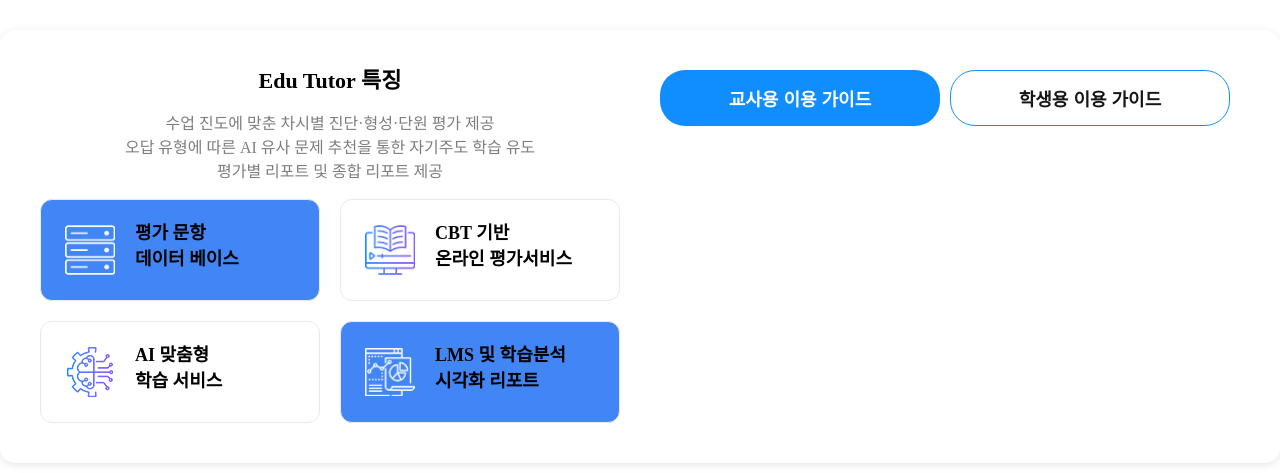
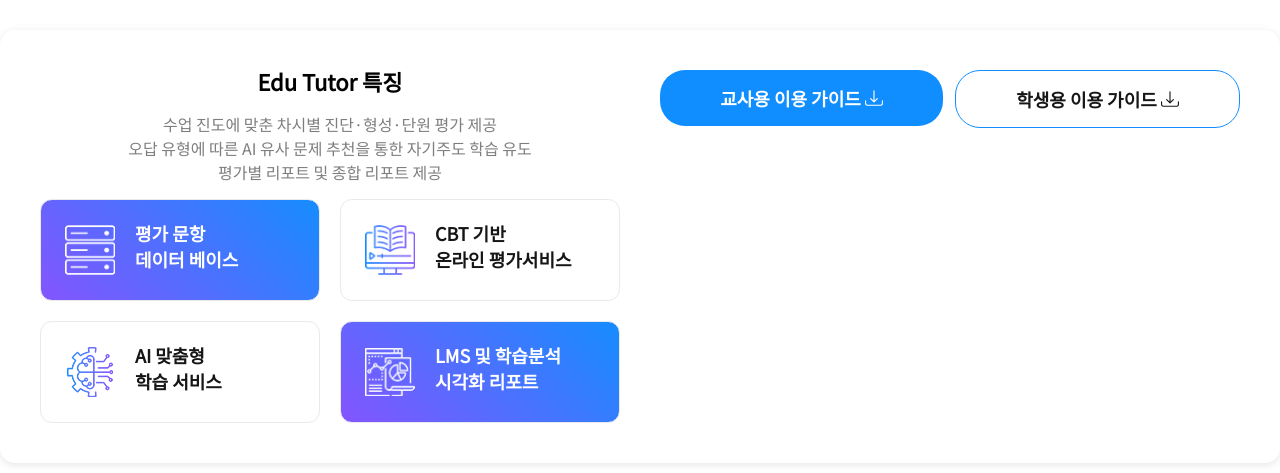
Before and after one commit to TLS-The-Last-Stop/edututor, a React (Vite) app in the folder Frontend/edututor/: page / in a window 1280 px wide. Shown: the part 325-798 px from the top of the page. Built offline with nearby package versions, Linux system fonts and the light colour scheme; no server answers.

Commit message:
fix: InfoSection css 수정
- ${reset}에 폰트 추가

```diff
--- a/Frontend/edututor/src/App.jsx
+++ b/Frontend/edututor/src/App.jsx
@@ -29,6 +29,7 @@
     ${reset}
     html, body {
         height: 100%;
+        font-family: 'Noto Sans KR', sans-serif;
     }
 `;
 /* 관리자 라우팅 */
@@ -231,15 +232,15 @@
             </Suspense>
           } />
 
-          <Route path="/course/:courseId" index element={
+          <Route path="/course/:courseId" element={
             <Suspense fallback={<LoadingSpinner />}>
-              {/*<ProtectedRoute requiredRole="TE">*/}
               <ProtectedRoute requiredRole="SU">
                 <CoursePage />
               </ProtectedRoute>
             </Suspense>
           } />
-          <Route path="/course0/:courseId" index element={
+
+          <Route path="/course0/:courseId" element={
             <Suspense fallback={<LoadingSpinner />}>
               <ProtectedRoute requiredRole="SU">
                 <CourseStudentPage />
@@ -247,7 +248,7 @@
             </Suspense>
           } />
 
-          <Route path="/course/enroll" index element={
+          <Route path="/course/enroll" element={
             <Suspense fallback={<LoadingSpinner />}>
               <ProtectedRoute requiredRole="TE">
                 <CourseClassroomEnrollPage />
--- a/Frontend/edututor/src/components/common/Header.jsx
+++ b/Frontend/edututor/src/components/common/Header.jsx
@@ -13,7 +13,6 @@
     width: 100%;
     border-bottom: 1px solid #eaeaea;
     background: white;
-    font-family: 'Noto Sans KR', sans-serif;
 `;
 
 const HeaderContent = styled.div`
--- a/Frontend/edututor/src/components/main/InfoSection.jsx
+++ b/Frontend/edututor/src/components/main/InfoSection.jsx
@@ -4,6 +4,8 @@
 import 시각화 from '../../assets/icon/시각화.png';
 import 평가 from '../../assets/icon/평가.png';
 import 선생님가이드 from '../../assets/file/지니아튜터+상세가이드(교사)_2407.pdf';
+import 학생가이드 from '../../assets/file/지니아튜터+상세가이드(학생)_2407.pdf';
+import { BsDownload } from 'react-icons/bs';
 
 const InfoContainer = styled.div`
     padding: 40px;
@@ -60,7 +62,7 @@
     box-sizing: border-box;
     padding: 24px;
     border-radius: 12px;
-    background: ${props => props.$primary ? '#4285f4' : 'white'};
+    background: ${props => props.$primary ? 'linear-gradient(-135deg, rgb(22, 140, 255) 0%, rgb(132, 85, 255) 100%)' : 'white'};
     border: 1px solid #eaeaea;
     transition: all 0.2s ease-in-out;
     display: flex;
@@ -93,6 +95,7 @@
 const FeatureContent = styled.div`
     flex: 1;
     width: 100%;
+    color: ${props => props.$primary ? '#fff' : '#171616FF'};
 
     h3 {
         font-size: 18px;
@@ -123,9 +126,14 @@
 const DownloadWrapper = styled.div`
     display: flex;
     justify-content: center;
+    gap: 12px;
 `;
 
-const DownloadButton = styled.button`
+const DownloadATag = styled.a`
+    text-decoration: none;
+    display: inline-flex;
+    align-items: center;
+    justify-content: center;
     width: 50%;
     height: 56px;
     border-radius: 25px;
@@ -135,6 +143,17 @@
     border: ${props => props.$teacher ? '' : '1px solid #108eff'};
     background: ${props => props.$teacher ? '#108eff' : '#fff'};
     color: ${props => props.$teacher ? '#fff' : '#171616FF'};
+
+    &:hover {
+        transform: translateY(-2px);
+        box-shadow: 0 2px 8px rgba(16, 142, 255, 0.2);
+    }
+
+    svg {
+        width: 18px;
+        height: 18px;
+        margin-left: 4px;
+    }
 `;
 
 const InfoSection = () => {
@@ -193,9 +212,21 @@
 
       <NoticeSection>
         <DownloadWrapper>
-          <DownloadButton $teacher>
-            <a href={선생님가이드} download="지니아튜터+상세가이드(교사)_2407" />교사용 이용 가이드</DownloadButton>
-          <DownloadButton>학생용 이용 가이드</DownloadButton>
+          <DownloadATag
+            $teacher
+            href={선생님가이드}
+            download="지니아튜터+상세가이드(교사)_2407"
+          >
+            교사용 이용 가이드
+            <BsDownload />
+          </DownloadATag>
+          <DownloadATag
+            href={학생가이드}
+            download="지니아튜터+상세가이드(학생)_2407"
+          >
+            학생용 이용 가이드
+            <BsDownload />
+          </DownloadATag>
         </DownloadWrapper>
       </NoticeSection>
     </InfoContainer>
```
